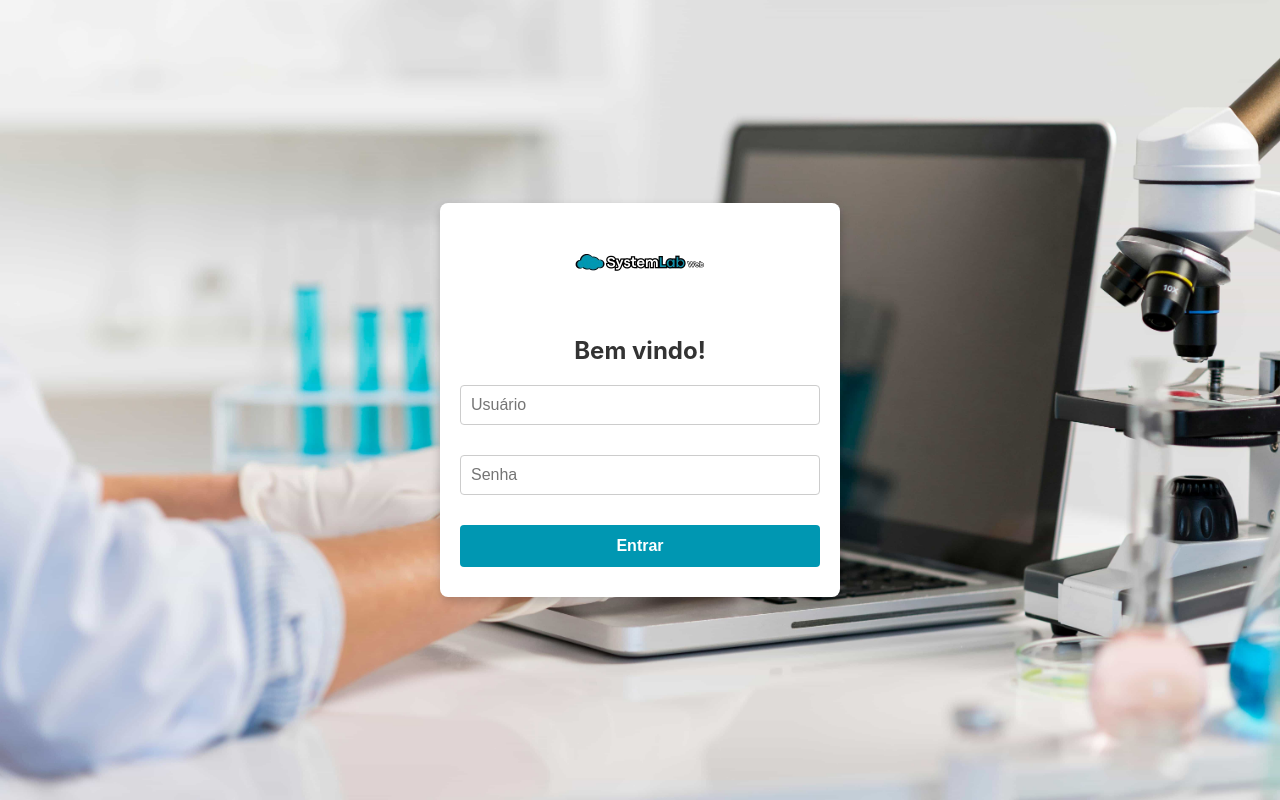
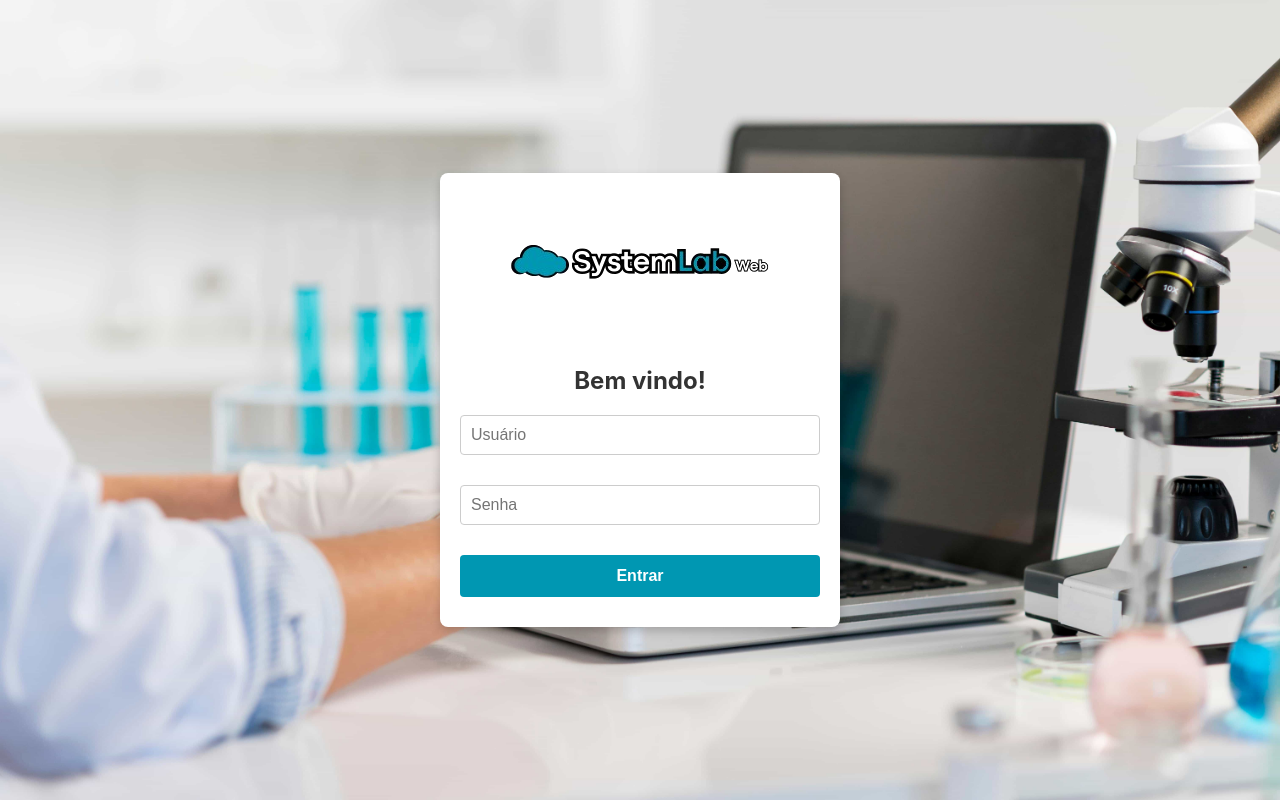
Before and after one commit to CoderRocha/systemlab-web, a React (Create React App) app: page / in a window 1280 px wide. Built offline with nearby package versions, Linux system fonts and the light colour scheme; the HTML template or start-up script is replaced by a standard one.

Commit message:
fixed login image size

```diff
--- a/src/pages/login/Login.module.css
+++ b/src/pages/login/Login.module.css
@@ -34,7 +34,7 @@
 }
 
 .login-form img {
-    max-width: 150px;
+    max-width: 350px;
     margin-bottom: 20px;
 }
 
```
